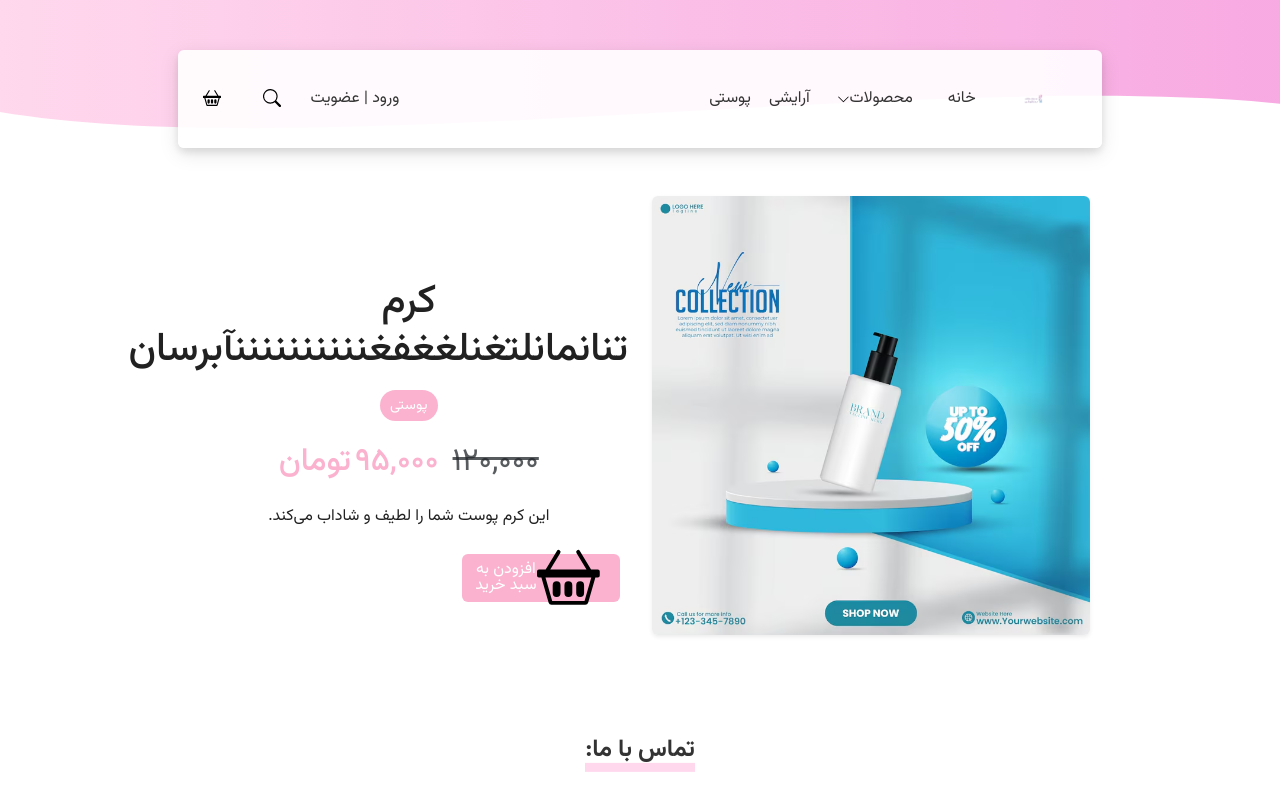
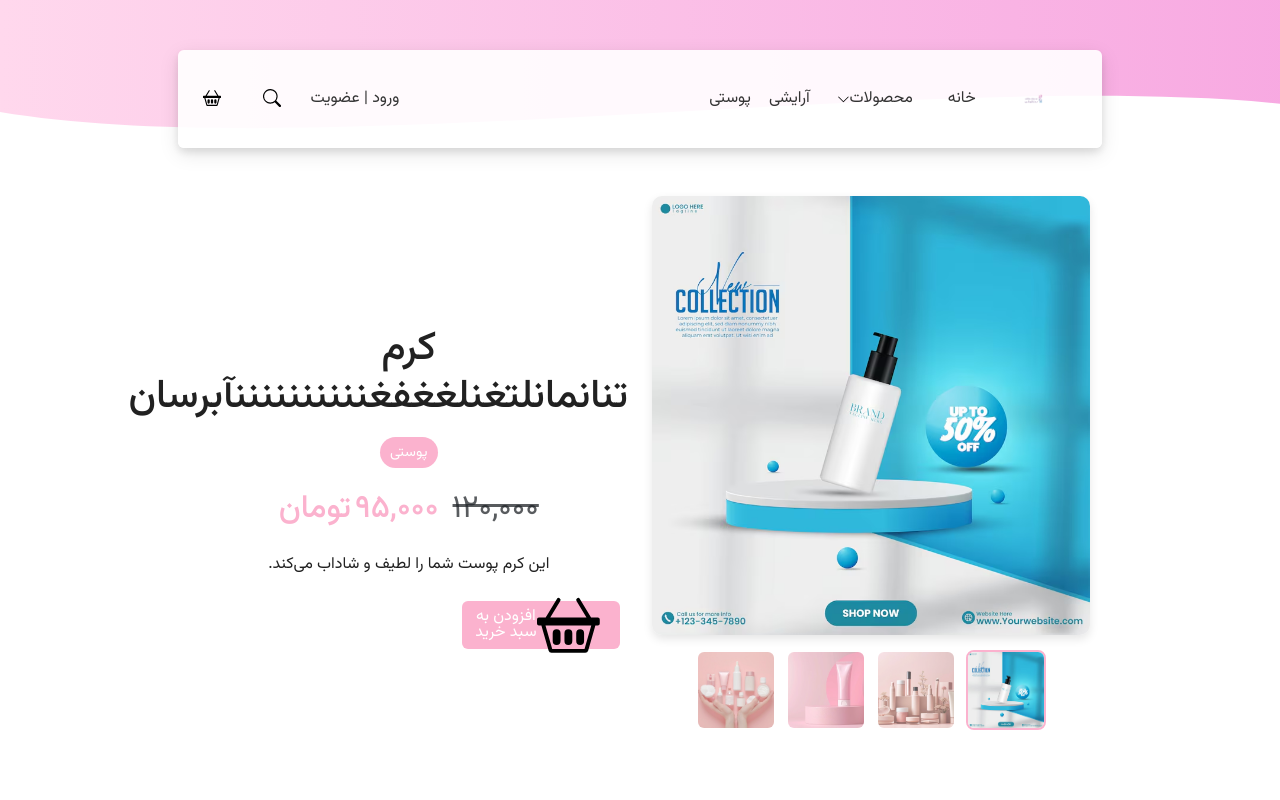
Before and after one commit to heliamazinani/bahar, a React (Vite) app in the folder online_Shop_Bahar/: page /product/1 in a window 1280 px wide. Shown: the top 800 px of the page. Built offline with nearby package versions, Linux system fonts and the light colour scheme; a web font is replaced by a local one.

Commit message:
image gallery added

```diff
--- a/online_Shop_Bahar/src/DummyData/Products.jsx
+++ b/online_Shop_Bahar/src/DummyData/Products.jsx
@@ -1,7 +1,7 @@
 import P1 from "../assets/images/Slider/Slider1.JPG";
 import P2 from "../assets/images/Slider/Slider2.JPG";
 import P3 from "../assets/images/Slider/Slider3.JPG";
-import P4 from "../assets/images/Slider/pro.jpg"
+import P4 from "../assets/images/Slider/pro.jpg";
 
 export const products = [
   {
@@ -11,6 +11,7 @@ export const products = [
     price: 120000,
     newPrice: 95000,
     image: P4,
+    images: [P4, P1, P2, P3],
     category: "پوستی",
     onSale: true,
   },
@@ -21,6 +22,7 @@ export const products = [
     price: 180000,
     newPrice: null,
     image: P2,
+    images: [P4, P1, P2, P3],
     category: "آرایشی",
     onSale: false,
   },
@@ -31,6 +33,7 @@ export const products = [
     price: 150000,
     newPrice: 120000,
     image: P3,
+    images: [P4, P1, P2, P3],
     category: "پوستی",
     onSale: true,
   },
@@ -41,6 +44,7 @@ export const products = [
     price: 150000,
     newPrice: 120000,
     image: P3,
+    images: [P4, P1, P2, P3],
     category: "پوستی",
     onSale: false,
   },
@@ -51,6 +55,7 @@ export const products = [
     price: 150000,
     newPrice: 120000,
     image: P3,
+    images: [P4, P1, P2, P3],
     category: "پوستی",
     onSale: true,
   },
@@ -61,6 +66,7 @@ export const products = [
     price: 150000,
     newPrice: 120000,
     image: P3,
+    images: [P4, P1, P2, P3],
     category: "پوستی",
     onSale: false,
   },
@@ -71,6 +77,7 @@ export const products = [
     price: 150000,
     newPrice: 120000,
     image: P3,
+    images: [P4, P1, P2, P3],
     category: "پوستی",
     onSale: true,
   },
@@ -81,6 +88,7 @@ export const products = [
     price: 120000,
     newPrice: 95000,
     image: P4,
+    images: [P4, P1, P2, P3],
     category: "پوستی",
     onSale: true,
   },
@@ -91,6 +99,7 @@ export const products = [
     price: 180000,
     newPrice: null,
     image: P2,
+    images: [P4, P1, P2, P3],
     category: "آرایشی",
     onSale: false,
   },
@@ -101,6 +110,7 @@ export const products = [
     price: 120000,
     newPrice: 95000,
     image: P4,
+    images: [P4, P1, P2, P3],
     category: "پوستی",
     onSale: true,
   },
@@ -111,15 +121,18 @@ export const products = [
     price: 180000,
     newPrice: null,
     image: P2,
+    images: [P4, P1, P2, P3],
     category: "آرایشی",
     onSale: false,
-  },{
-      id: 12,
+  },
+  {
+    id: 12,
     name: "کرم آبرسان",
     description: "<p>این کرم پوست شما را لطیف و شاداب می‌کند.</p>",
     price: 120000,
     newPrice: 95000,
     image: P1,
+    images: [P4, P1, P2, P3],
     category: "پوستی",
     onSale: true,
   },
@@ -130,6 +143,7 @@ export const products = [
     price: 180000,
     newPrice: null,
     image: P2,
+    images: [P4, P1, P2, P3],
     category: "آرایشی",
     onSale: false,
   },
@@ -140,6 +154,7 @@ export const products = [
     price: 150000,
     newPrice: 120000,
     image: P3,
+    images: [P4, P1, P2, P3],
     category: "پوستی",
     onSale: true,
   },
@@ -150,6 +165,7 @@ export const products = [
     price: 150000,
     newPrice: 120000,
     image: P3,
+    images: [P4, P1, P2, P3],
     category: "پوستی",
     onSale: false,
   },
@@ -160,6 +176,7 @@ export const products = [
     price: 150000,
     newPrice: 120000,
     image: P3,
+    images: [P4, P1, P2, P3],
     category: "پوستی",
     onSale: true,
   },
@@ -170,6 +187,7 @@ export const products = [
     price: 150000,
     newPrice: 120000,
     image: P3,
+    images: [P4, P1, P2, P3],
     category: "پوستی",
     onSale: false,
   },
@@ -180,6 +198,7 @@ export const products = [
     price: 150000,
     newPrice: 120000,
     image: P3,
+    images: [P4, P1, P2, P3],
     category: "پوستی",
     onSale: true,
   },
@@ -190,6 +209,7 @@ export const products = [
     price: 120000,
     newPrice: 95000,
     image: P1,
+    images: [P4, P1, P2, P3],
     category: "پوستی",
     onSale: true,
   },
@@ -200,6 +220,7 @@ export const products = [
     price: 180000,
     newPrice: null,
     image: P2,
+    images: [P4, P1, P2, P3],
     category: "آرایشی",
     onSale: false,
   },
@@ -210,6 +231,7 @@ export const products = [
     price: 120000,
     newPrice: 95000,
     image: P1,
+    images: [P4, P1, P2, P3],
     category: "پوستی",
     onSale: true,
   },
@@ -220,6 +242,7 @@ export const products = [
     price: 180000,
     newPrice: null,
     image: P2,
+    images: [P4, P1, P2, P3],
     category: "آرایشی",
     onSale: false,
   },
--- /dev/null
+++ b/online_Shop_Bahar/src/components/ProductGallery/ProductGallery.css
@@ -0,0 +1,51 @@
+.product-gallery {
+  display: flex;
+  flex-direction: column;
+  align-items: center;
+  width: 100%;
+}
+
+.main-image-container {
+  width: 100%;
+  max-width: 500px;
+  aspect-ratio: 1 / 1;
+  overflow: hidden;
+  border-radius: 10px;
+  box-shadow: 0 4px 10px rgba(0, 0, 0, 0.1);
+}
+
+.main-image {
+  width: 100%;
+  height: 100%;
+  object-fit: cover;
+  transition: opacity 0.3s ease-in-out;
+}
+
+.thumbnail-container {
+  display: flex;
+  gap: 10px;
+  margin-top: 15px;
+  justify-content: center;
+  flex-wrap: wrap;
+}
+
+.thumbnail {
+  width: 80px;
+  height: 80px;
+  object-fit: cover;
+  border-radius: 8px;
+  cursor: pointer;
+  opacity: 0.7;
+  transition: transform 0.2s ease, opacity 0.2s ease, border 0.2s ease;
+  border: 2px solid transparent;
+}
+
+.thumbnail:hover {
+  transform: scale(1.05);
+  opacity: 1;
+}
+
+.thumbnail.active {
+  border: 2px solid var(--primary-color);
+  opacity: 1;
+}
--- a/online_Shop_Bahar/src/components/ProductGallery/ProductGallery.jsx
+++ b/online_Shop_Bahar/src/components/ProductGallery/ProductGallery.jsx
@@ -1,14 +1,28 @@
-import { Swiper, SwiperSlide } from "swiper/react";
-import "swiper/css";
+import React, { useState } from "react";
+import "./ProductGallery.css";
 
-function ProductGallery({ images }) {
+const ProductGallery = ({ images }) => {
+  const [mainImage, setMainImage] = useState(images[0]);
+
   return (
-    <Swiper spaceBetween={10} slidesPerView={1}>
-      {images.map((img, i) => (
-        <SwiperSlide key={i}>
-          <img src={img} alt={`product-${i}`} className="img-fluid rounded" />
-        </SwiperSlide>
-      ))}
-    </Swiper>
+    <div className="product-gallery">
+      <div className="main-image-container">
+        <img src={mainImage} alt="main" className="main-image" />
+      </div>
+
+      <div className="thumbnail-container">
+        {images.map((img, index) => (
+          <img
+            key={index}
+            src={img}
+            alt={`thumb-${index}`}
+            className={`thumbnail ${mainImage === img ? "active" : ""}`}
+            onClick={() => setMainImage(img)}
+          />
+        ))}
+      </div>
+    </div>
   );
-}
+};
+
+export default ProductGallery;
--- a/online_Shop_Bahar/src/index.css
+++ b/online_Shop_Bahar/src/index.css
@@ -10,7 +10,9 @@
     --primary-color: #fbb2ce;
     --secondry-color: #ffd8ed;
 }
-
+html {
+  scroll-behavior: smooth;
+}
 body {
   font-family: "Vazirmatn", sans-serif;
   font-weight: 400;
--- a/online_Shop_Bahar/src/pages/ProductPage/ProductPage.jsx
+++ b/online_Shop_Bahar/src/pages/ProductPage/ProductPage.jsx
@@ -3,6 +3,7 @@ import { useParams, Link } from "react-router-dom";
 import { Container, Row, Col, Button } from "react-bootstrap";
 import { products } from "../../DummyData/Products";
 import { Basket2 } from "react-bootstrap-icons";
+import ProductGallery from "../../components/ProductGallery/ProductGallery"
 import "./ProductPage.css"
 const toFarsiNumber = (number) => {
   const farsiDigits = ["۰", "۱", "۲", "۳", "۴", "۵", "۶", "۷", "۸", "۹"];
@@ -34,11 +35,12 @@ function ProductPage() {
     <Container className="py-5 product-page" dir="rtl">
       <Row className="align-items-center">
         <Col md={6}>
-          <img
+          <ProductGallery images={product.images}></ProductGallery>
+          {/* <img
             src={product.image}
             alt={product.name}
             className="img-fluid rounded shadow-sm"
-          />
+          /> */}
         </Col>
         <Col md={6}>
           <h1 className="mt-5 mb-3">{product.name}</h1>
```
